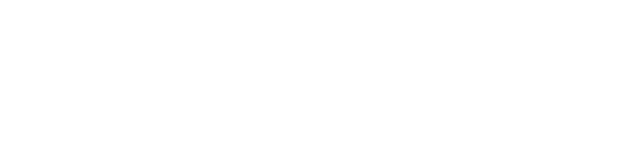
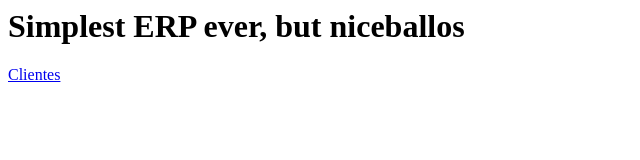
Before and after one commit to dcamilobj/dojo_gitflow, a plain HTML site: page index.html in a window 1280 px wide. Shown: the whole page, without its empty margins (0-640 px from the left). Drawn offline with Linux system fonts and the light colour scheme.

Commit message:
Added client link and title

```diff
--- a/index.html
+++ b/index.html
@@ -1,2 +1,4 @@
 <html>
+<h1>Simplest ERP ever, but niceballos</h1>
+<a href="clientes.html">Clientes</a>
 </html>
```
